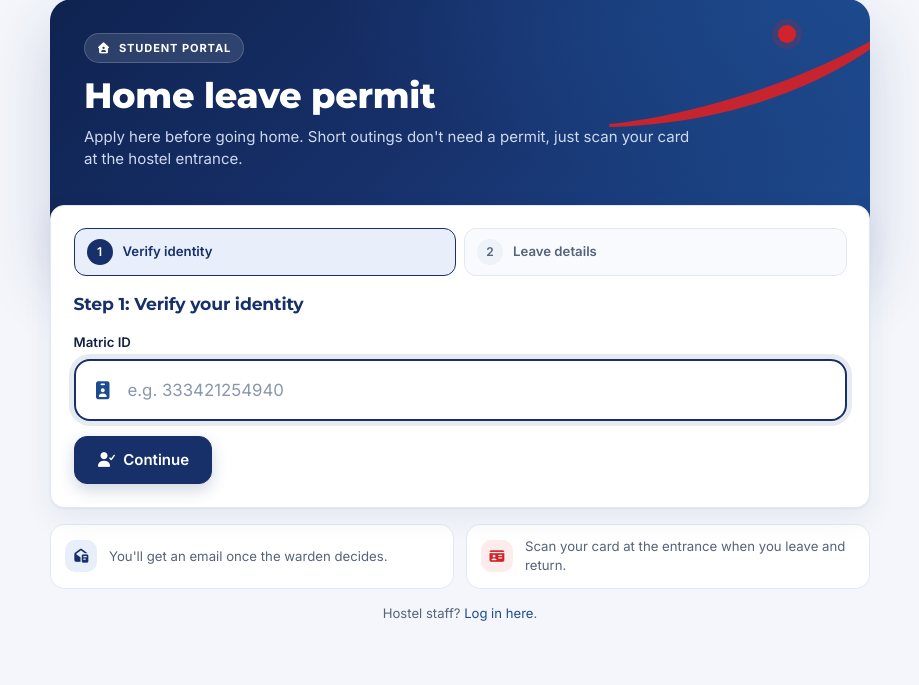
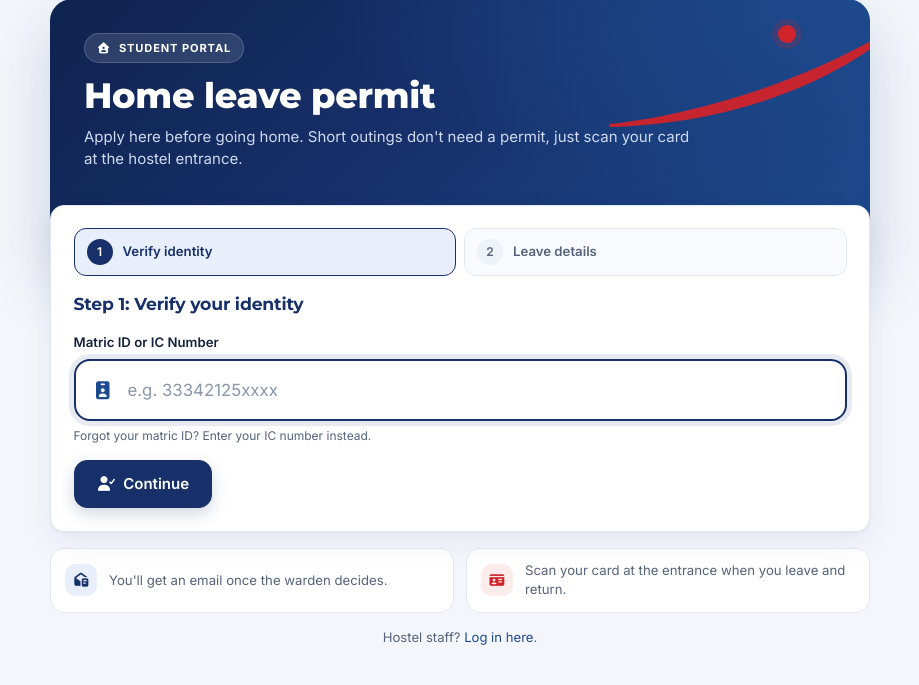
Before and after one commit to biscuitCurry/ASRAMAku, a Django app: page / in a window 1280 px wide. Shown: the part 93-778 px from the top of the page, without its empty margins (180-1099 px from the left). Run offline with Django 5.2, Linux system fonts and the light colour scheme; some libraries are stand-ins or nearby versions.

Commit message:
Update student identity verification to accept IC numbers and enhance form labels

```diff
--- a/app/templates/app/general/index.html
+++ b/app/templates/app/general/index.html
@@ -41,13 +41,13 @@
 
                     <!-- Step 1: identity -->
                     <div class="mb-3">
-                        <label for="matricId" class="form-label">Matric ID</label>
+                        <label for="matricId" class="form-label">Matric ID or IC Number</label>
                         <div class="scan-field">
                             <i class="fas fa-id-badge scan-ico"></i>
-                            <input type="text" id="matricId" name="student_id" class="form-control" placeholder="e.g. 333421254940" autocomplete="off" required autofocus>
+                            <input type="text" id="matricId" name="student_id" class="form-control" placeholder="e.g. 33342125xxxx" autocomplete="off" required autofocus>
                         </div>
+                    <div class="form-text">Forgot your matric ID? Enter your IC number instead.</div>
                     </div>
-
                     <div id="verifyError" class="alert alert-danger py-2 d-none" role="alert"></div>
 
                     <div id="verifyActions" class="d-flex gap-2">
@@ -229,7 +229,7 @@ document.addEventListener('DOMContentLoaded', function () {
     function verify() {
         verifyError.classList.add('d-none');
         if (!matric.value.trim()) {
-            verifyError.textContent = 'Enter your matric ID.';
+            verifyError.textContent = 'Enter your matric ID or IC Number.';
             verifyError.classList.remove('d-none');
             return;
         }
--- a/app/views.py
+++ b/app/views.py
@@ -9,7 +9,8 @@ from django.contrib.auth import authenticate, login, logout
 from django.contrib.auth.decorators import login_required, user_passes_test
 from django.core.mail import send_mail, EmailMessage
 from django.db import ProgrammingError
-from django.db.models import Count, Q
+from django.db.models import Count, Q, Value
+from django.db.models.functions import Replace
 from django.http import HttpResponse, JsonResponse, StreamingHttpResponse
 from django.shortcuts import get_object_or_404, redirect, render
 from django.utils import timezone
@@ -750,19 +751,30 @@ def lift_ban(request, pk):
 # -------------------------
 
 def verify_student_identity(student_id, id_card=None):
-    """Look a student up by matric ID only (IC check removed)."""
-    matric = str(student_id or "").strip()
-    if not matric:
+    """Look a student up by matric ID, or by IC number if they forgot their matric ID."""
+    value = str(student_id or "").strip()
+    if not value:
         return None
-    return Student.objects.filter(student_id__iexact=matric).first()
-
+    student = Student.objects.filter(student_id__iexact=value).first()
+    if student:
+        return student
+    # IC fallback: ignore dashes and spaces on both sides
+    ic = value.replace("-", "").replace(" ", "")
+    if not ic:
+        return None
+    return (
+        Student.objects
+        .annotate(ic_clean=Replace(Replace("id_card", Value("-"), Value("")), Value(" "), Value("")))
+        .filter(ic_clean=ic)
+        .first()
+    )
 
 @require_http_methods(["POST"])
 def verify_student(request):
     """Student portal step 1: check matric ID + IC, return profile and recent requests."""
     student = verify_student_identity(request.POST.get("student_id"), request.POST.get("id_card"))
     if student is None:
-        return JsonResponse({"error": "Matric ID not found. Please check and try again."}, status=404)
+        return JsonResponse({"error": "Matric ID or IC number not found. Please check and try again."}, status=404)
     ban = student.active_ban
     if ban:
         return JsonResponse({"error": f"You are banned from home leave until {ban_end_text(ban)}. Reason: {ban.reason}"}, status=403)
@@ -789,7 +801,7 @@ def permit_page(request, redirect_name):
     if request.method == "POST":
         student = verify_student_identity(request.POST.get("student_id"), request.POST.get("id_card"))
         if student is None:
-            messages.error(request, "Matric ID and IC number do not match our records.")
+            messages.error(request, "Matric ID or IC number not found in our records.")
             return redirect(redirect_name)
         ban = student.active_ban
         if ban:
```
